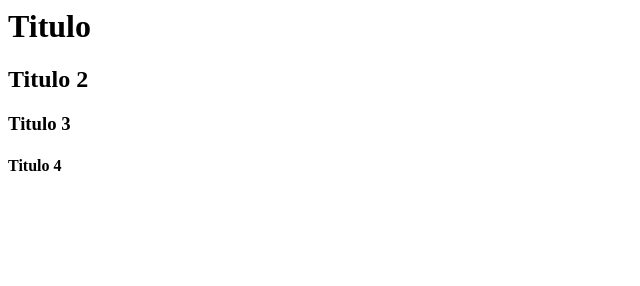
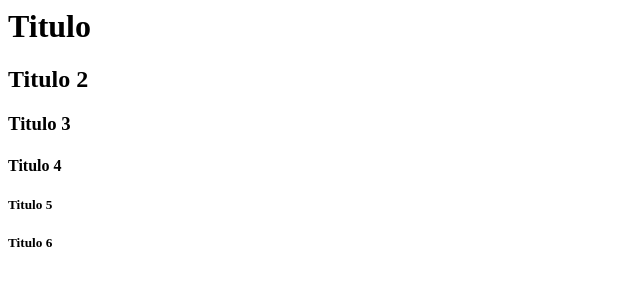
Before and after one commit to fabiom2/curso-git, a plain HTML site: page index.html in a window 1280 px wide. Shown: the whole page, without its empty margins (0-640 px from the left). Drawn offline with Linux system fonts and the light colour scheme.

Commit message:
titulo 6

```diff
--- a/index.html
+++ b/index.html
@@ -10,6 +10,8 @@
     <h3>Titulo 3</h3>
 
     <h4>Titulo 4</h4>
+    <h5>Titulo 5</h5>
+    <h5>Titulo 6</h5>
 </body>
 
 </html>
```
